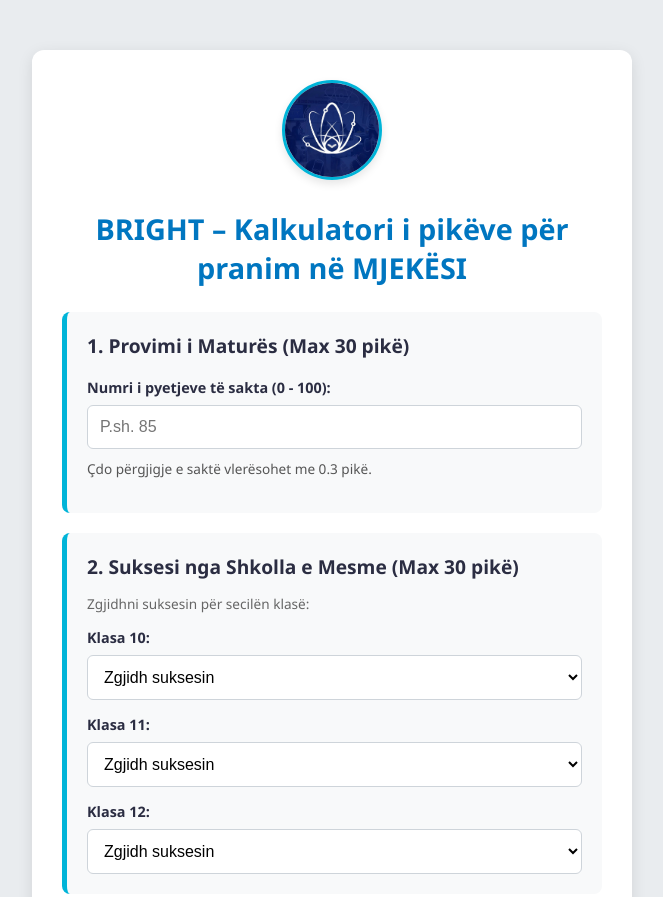
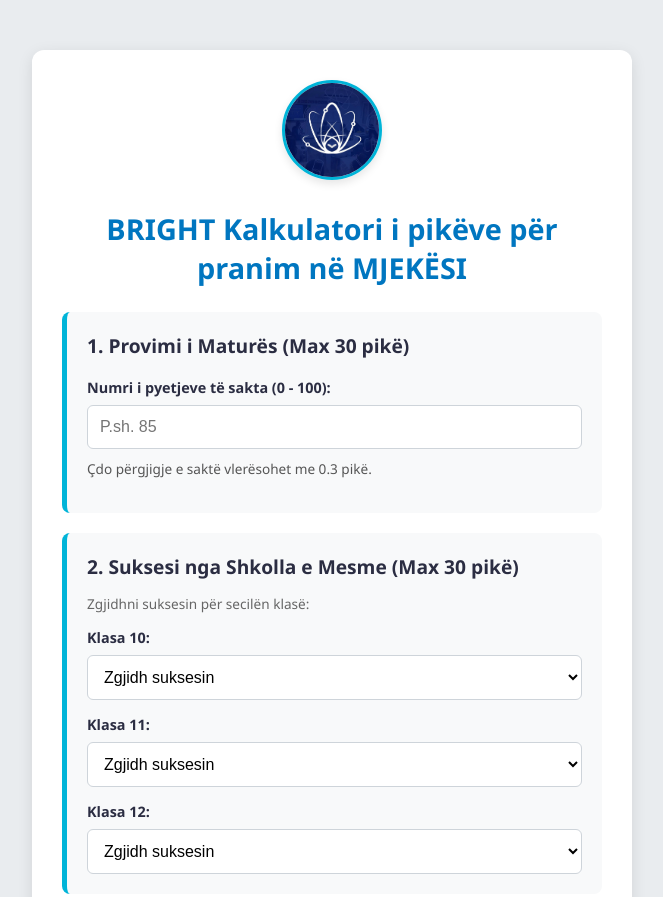
Before and after one commit to Clirim99/Medicine-Exam-Calculator, a plain HTML site: page index.html in a window 1280 px wide. Shown: the top 897 px of the page, without its empty margins (308-971 px from the left). Drawn offline with Linux system fonts and the light colour scheme.

Commit message:
viza largohet

```diff
--- a/index.html
+++ b/index.html
@@ -3,7 +3,7 @@
 <head>
     <meta charset="UTF-8">
     <meta name="viewport" content="width=device-width, initial-scale=1.0">
-    <title>BRIGHT – Kalkulatori i pikëve për pranim në MJEKËSI</title>
+    <title>BRIGHT  Kalkulatori i pikëve për pranim në MJEKËSI</title>
     <link rel="stylesheet" href="assets/css/style.css?v=1.5">
 </head>
 <body>
@@ -14,7 +14,7 @@
         <img src="assets/images/BrightFuture.jpg" alt="BRIGHT Logo" class="app-logo">
     </div>
 
-    <h2>BRIGHT – Kalkulatori i pikëve për pranim në MJEKËSI</h2>
+    <h2>BRIGHT  Kalkulatori i pikëve për pranim në MJEKËSI</h2>
 
     <div class="section">
         <h3>1. Provimi i Maturës (Max 30 pikë)</h3>
```
